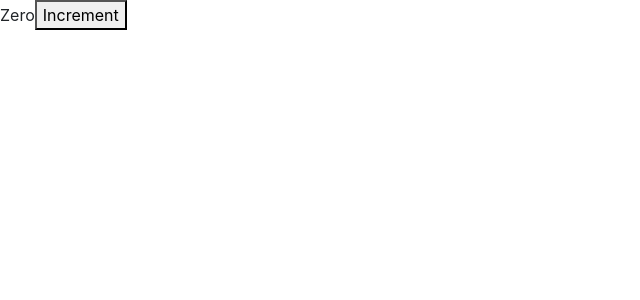
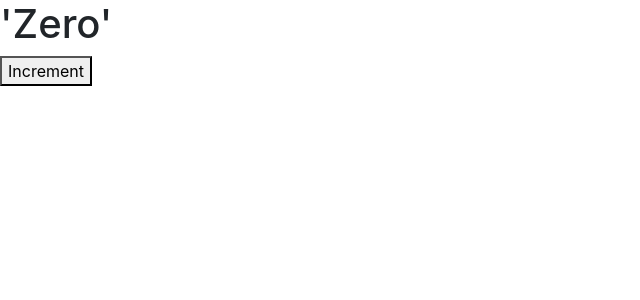
Before and after one commit to mikeolams/React-shopping-app, a React (Create React App) app: page / in a window 1280 px wide. Shown: the top 300 px of the page, without its empty margins (0-640 px from the left). Built offline with nearby package versions, Linux system fonts and the light colour scheme.

Commit message:
add h1 element in the formatcount

```diff
--- a/src/components/counter.jsx
+++ b/src/components/counter.jsx
@@ -15,7 +15,7 @@ class Counter extends Component {
 
 	formatCount(){
 		const {count} = this.state;
-		return count === 0 ? 'Zero' : count;
+		return count === 0 ? <h1>'Zero'</h1> : count;
 	}
 }
 
```
